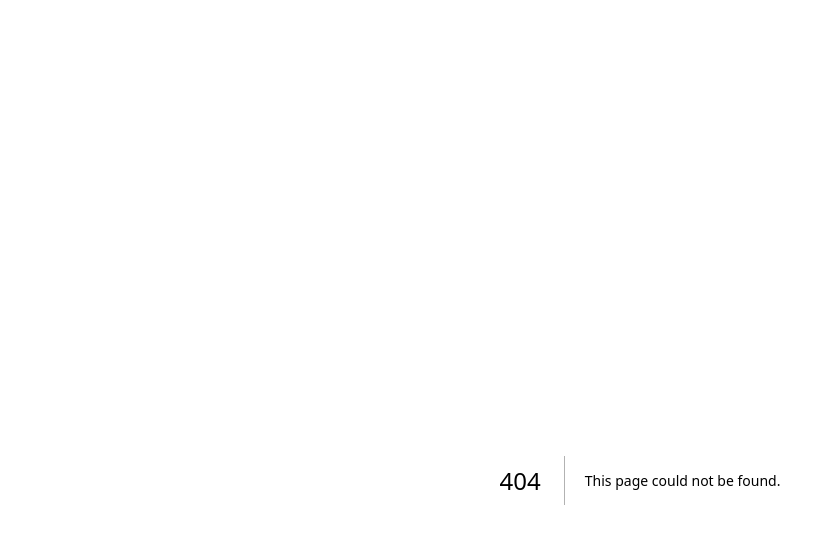
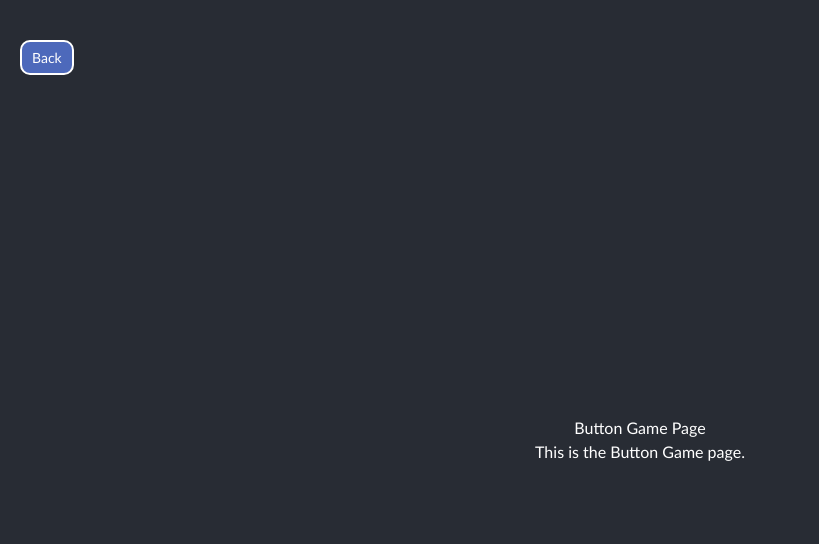
Before and after one commit to nicoletart/freezepods-block, a Next.js app in the folder freezepods-block/: page /game/button-game in a window 1280 px wide. Before the commit this address had no page. Shown: the top 544 px of the page, without its empty margins (0-819 px from the left). Built offline with nearby package versions, Linux system fonts and the light colour scheme.

Commit message:
Add back button to each game/game settings page

```diff
--- /dev/null
+++ b/freezepods-block/src/app/components/BackButton.js
@@ -0,0 +1,21 @@
+"use client";
+
+import { useRouter } from "next/navigation"; // For dynamic back functionality
+import { useSpring, animated } from "@react-spring/web";
+import AnimatedButton from "./AnimatedButton";
+
+const BackButton = ({ label = "Back" }) => {
+  const router = useRouter();
+
+  const goBack = () => {
+    router.back();
+  };
+
+  return (
+    <AnimatedButton onClick={goBack} className="back-button">
+      {label}
+    </AnimatedButton>
+  );
+};
+
+export default BackButton;
--- /dev/null
+++ b/freezepods-block/src/app/game/button-game/page.js
@@ -0,0 +1,13 @@
+import BackButton from "@/app/components/BackButton";
+
+export default function ButtonGame() {
+  return (
+    <div>
+      <BackButton />
+      <div className="welcome-content">
+        <h1>Button Game Page</h1>
+        <p>This is the Button Game page.</p>
+      </div>
+    </div>
+  );
+}
--- a/freezepods-block/src/app/game/page.js
+++ b/freezepods-block/src/app/game/page.js
@@ -10,14 +10,14 @@ export default function Game() {
         <h2>Choose Your Game</h2>
 
         <div className="game-buttons">
-          <AnimatedButton href="/button-game">Button Game</AnimatedButton>
-          <AnimatedButton href="/light-sensor-game">
+          <AnimatedButton href="/game/button-game">Button Game</AnimatedButton>
+          <AnimatedButton href="/game/light-sensor-game">
             Light Sensor Game
           </AnimatedButton>
         </div>
       </div>
       <div>
-        <AnimatedButton href="/game-settings" className="blockly-button">
+        <AnimatedButton href="/game/game-settings" className="blockly-button">
           Game Settings
         </AnimatedButton>
       </div>
--- a/freezepods-block/src/app/globals.css
+++ b/freezepods-block/src/app/globals.css
@@ -130,6 +130,14 @@ li {
   pointer-events: none;
 }
 
+.animated-button.back-button {
+  position: absolute;
+  top: 20px;
+  left: 20px;
+  padding: 5px 10px;
+  background-color: rgb(77, 105, 187);
+}
+
 /* Screen Changes */
 
 @media (max-width: 925px) {
```
Also changed, not shown: freezepods-block/src/app/game/game-settings/page.js (added, +13 -0 lines), freezepods-block/src/app/game/light-sensor-game/page.js (added, +13 -0 lines).
